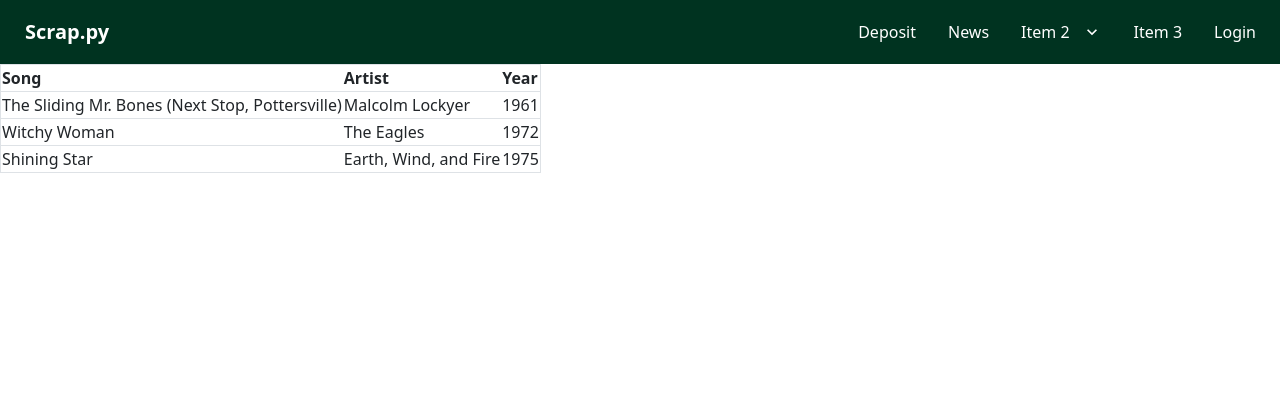
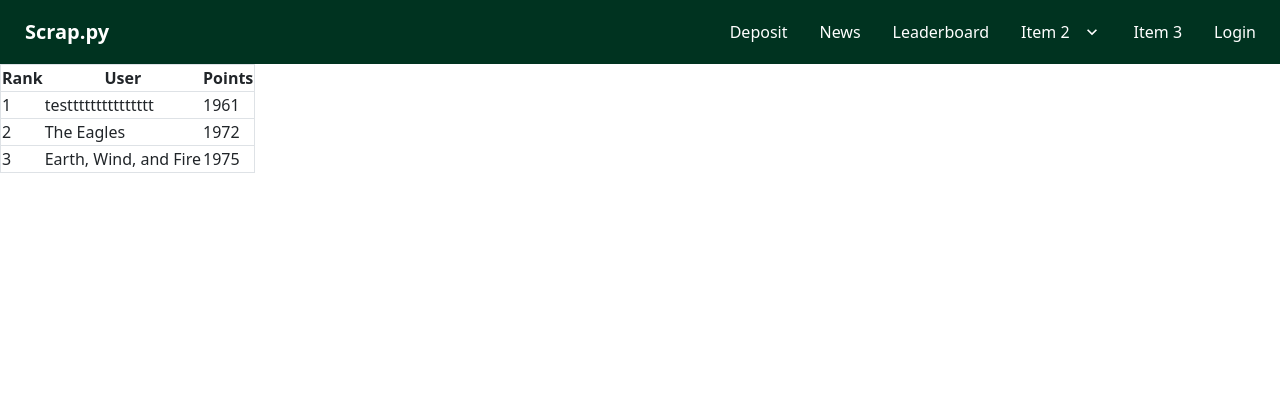
Before and after one commit to arkanalexei/TK, a Django app: page /leaderboard/ in a window 1280 px wide. Shown: the top 420 px of the page. Run offline with Django 4.2, Linux system fonts and the light colour scheme; some libraries are stand-ins or nearby versions.

Commit message:
navbar button leaderboard

```diff
--- a/leaderboard/templates/leaderboard.html
+++ b/leaderboard/templates/leaderboard.html
@@ -11,25 +11,25 @@
   <body>
     <table class="table-auto border-collapse border border-slate-400">
       <thead class="border border-slate-300">
-        <tr>
-          <th>Song</th>
-          <th>Artist</th>
-          <th>Year</th>
+        <tr class="text-center">
+          <th>Rank</th>
+          <th>User</th>
+          <th>Points</th>
         </tr>
       </thead>
       <tbody>
         <tr class="border border-slate-300">
-          <td>The Sliding Mr. Bones (Next Stop, Pottersville)</td>
-          <td>Malcolm Lockyer</td>
+          <td>1</td>
+          <td>testtttttttttttttt</td>
           <td>1961</td>
         </tr>
         <tr class="border border-slate-300">
-          <td>Witchy Woman</td>
+          <td>2</td>
           <td>The Eagles</td>
           <td>1972</td>
         </tr>
         <tr class="border border-slate-300">
-          <td>Shining Star</td>
+          <td>3</td>
           <td>Earth, Wind, and Fire</td>
           <td>1975</td>
         </tr>
--- a/templates/base.html
+++ b/templates/base.html
@@ -28,6 +28,7 @@
           <ul class="menu menu-horizontal p-0">
             <li><a href="{% url 'banksampah:deposit' %}">Deposit</a></li>
             <li><a href="{% url 'banksampah:news' %}">News</a></li>
+            <li><a href="{% url 'leaderboard:leaderboard' %}">Leaderboard</a></li>
             <li tabindex="0">
               <a>
                 Item 2
```
